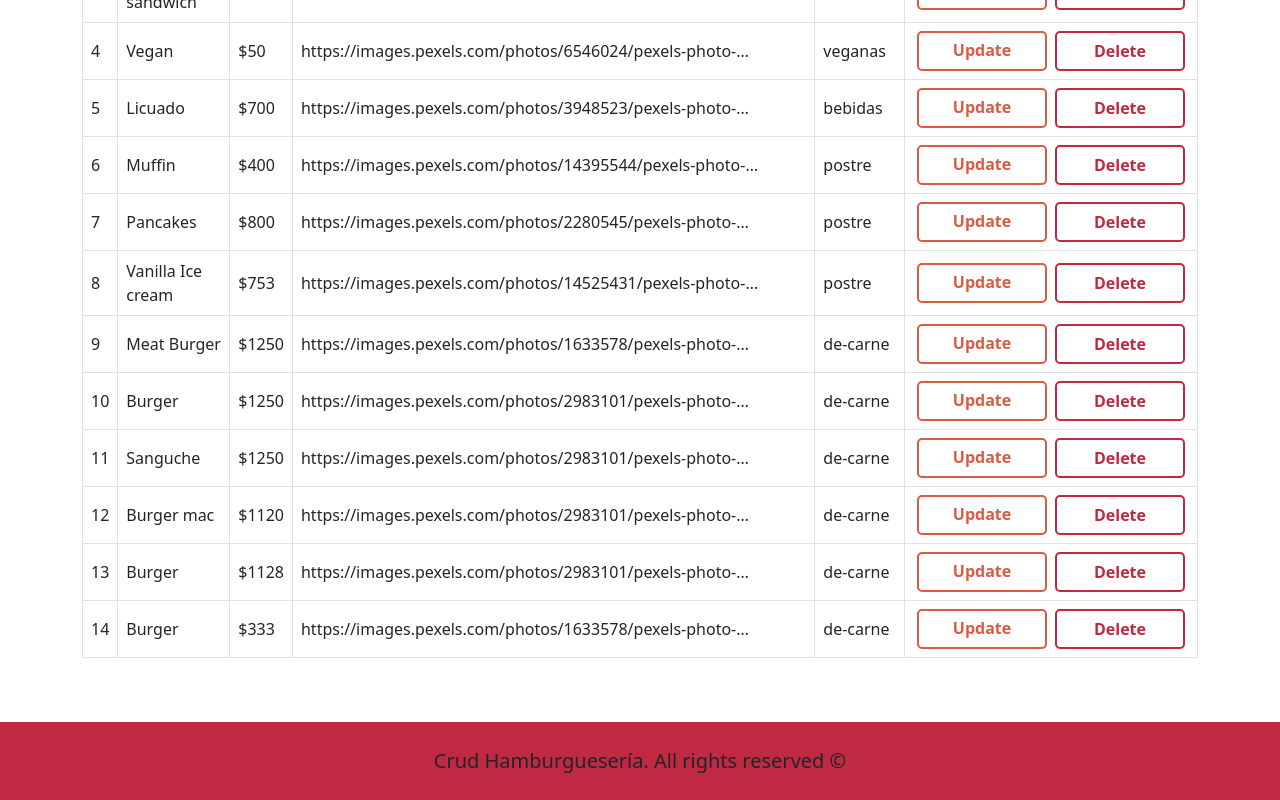
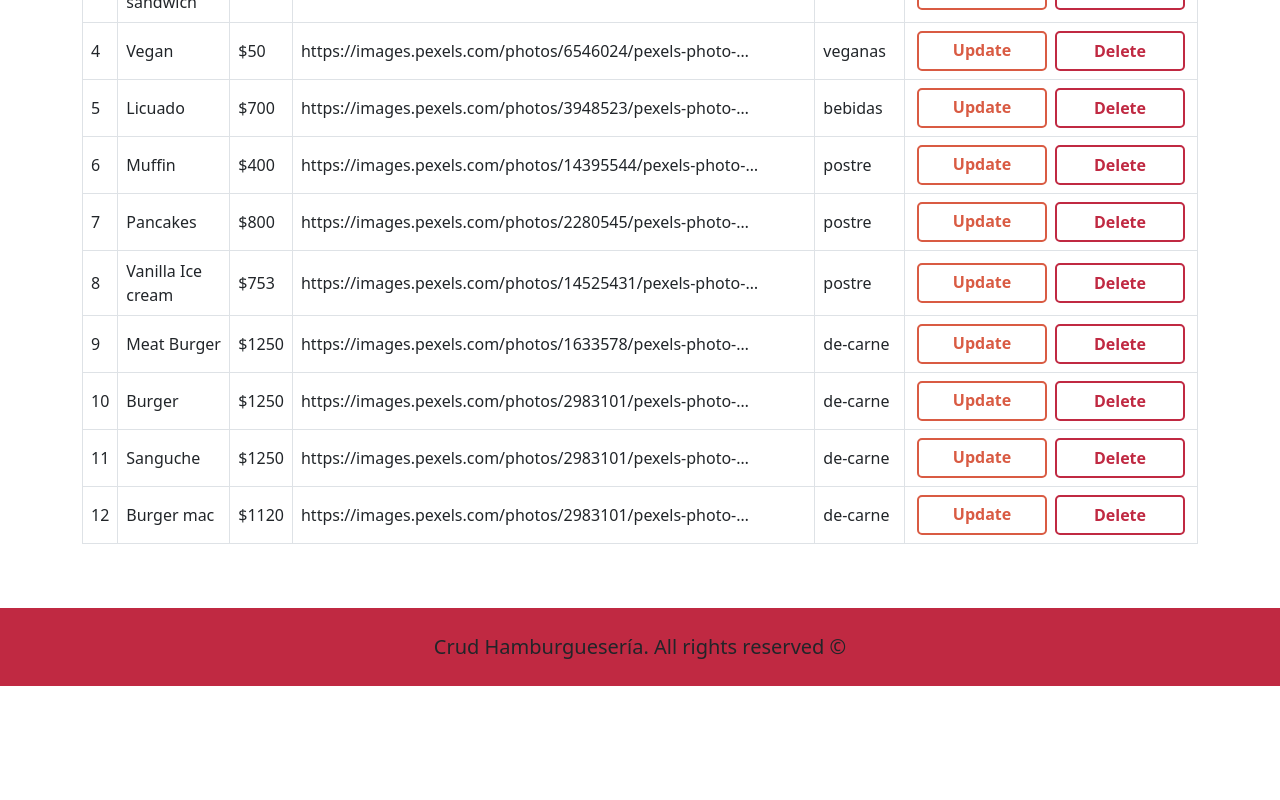
Before and after one commit to abelcg/crudBurgersC14i, a React (Create React App) app: page /product/table in a window 1280 px wide. Shown: the part 462-1262 px from the top of the page. After the commit the page ends 1148 px from the top, so only its background shows below. Built offline with nearby package versions, Linux system fonts and the light colour scheme; data requests are answered from the project's data file.

Commit message:
add delete products

```diff
--- a/db.json
+++ b/db.json
@@ -83,20 +83,6 @@
       "urlImg": "https://images.pexels.com/photos/2983101/pexels-photo-2983101.jpeg?auto=compress&cs=tinysrgb&w=1260&h=750&dpr=1",
       "category": "de-carne",
       "id": 12
-    },
-    {
-      "productName": "Burger",
-      "price": "1128",
-      "urlImg": "https://images.pexels.com/photos/2983101/pexels-photo-2983101.jpeg?auto=compress&cs=tinysrgb&w=1260&h=750&dpr=1",
-      "category": "de-carne",
-      "id": 13
-    },
-    {
-      "productName": "Burger",
-      "price": "333",
-      "urlImg": "https://images.pexels.com/photos/1633578/pexels-photo-1633578.jpeg",
-      "category": "de-carne",
-      "id": 14
     }
   ]
 }
--- a/src/components/views/ProductsTable/Product/Product.js
+++ b/src/components/views/ProductsTable/Product/Product.js
@@ -4,6 +4,51 @@ import Swal from "sweetalert2";
 import axios from "../../../../config/axiosInit"
 
 const Product = ({ product, URL, getApi }) => {
+
+  /* const url = process.env.REACT_APP_API_HAMBURGUESERIA;
+  console.log(url);
+ */
+  const handleDelete =  (id) => {
+    Swal.fire({
+      title: 'Are you sure?',
+      text: "You won't be able to revert this!",
+      icon: 'warning',
+      showCancelButton: true,
+      confirmButtonColor: '#3085d6',
+      cancelButtonColor: '#d33',
+      confirmButtonText: 'Delete'
+    }).then(async (result) => {
+      if (result.isConfirmed) {
+        try {
+          //consulta delete con fetch
+         /*  const res = await fetch(`${URL}/${id}`,{
+            method: 'DELETE',
+            headers: {
+              'Content-Type': 'application/json',
+            }
+          }); */
+
+          //consulta delete con axios
+
+          const res = await axios.delete(`${URL}/${id}`);
+
+          if(res.status === 200) {
+            Swal.fire(
+              'Deleted!',
+              'Your file has been deleted.',
+              'success'
+            )
+            //volvemos a recargar la tabla
+            getApi();
+          }
+        } catch (error) {
+          console.log(error);
+          //agregar cartel alert o modal al usuario con el error
+        }
+      }
+    })
+  };
+
   return (
     <tr>
       <td>{product.id}</td>
@@ -23,7 +68,7 @@ const Product = ({ product, URL, getApi }) => {
           </Link>
           <button
             className="btn-red mx-1"
-           // onClick={() => handleDelete(product.id)}
+            onClick={() => handleDelete(product.id)}
           >
             Delete
           </button>
--- /dev/null
+++ b/src/config/productApi.js
@@ -0,0 +1,6 @@
+import axios from './axiosInit';
+
+
+export default {
+    get: axios.get()
+}
```
